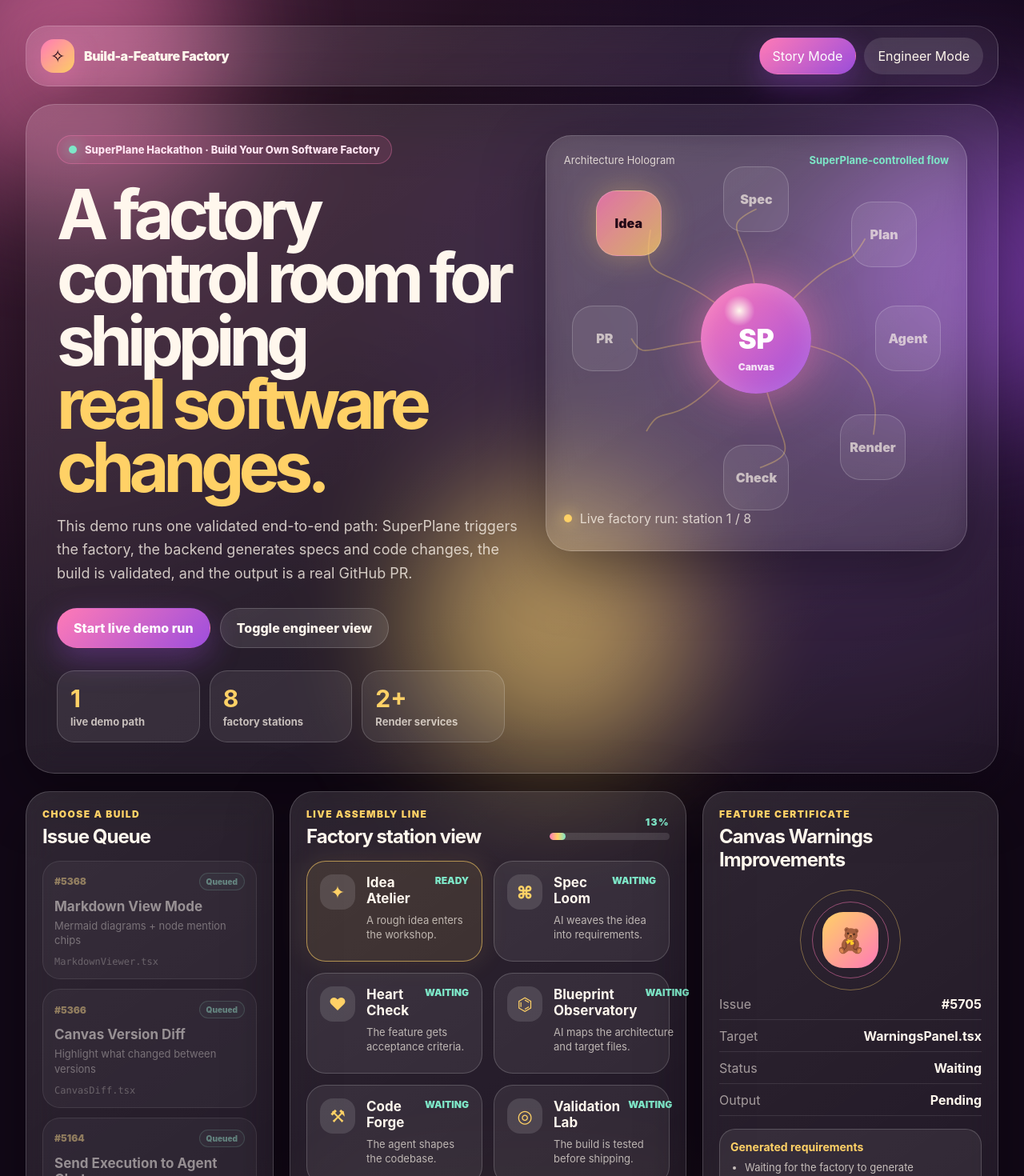
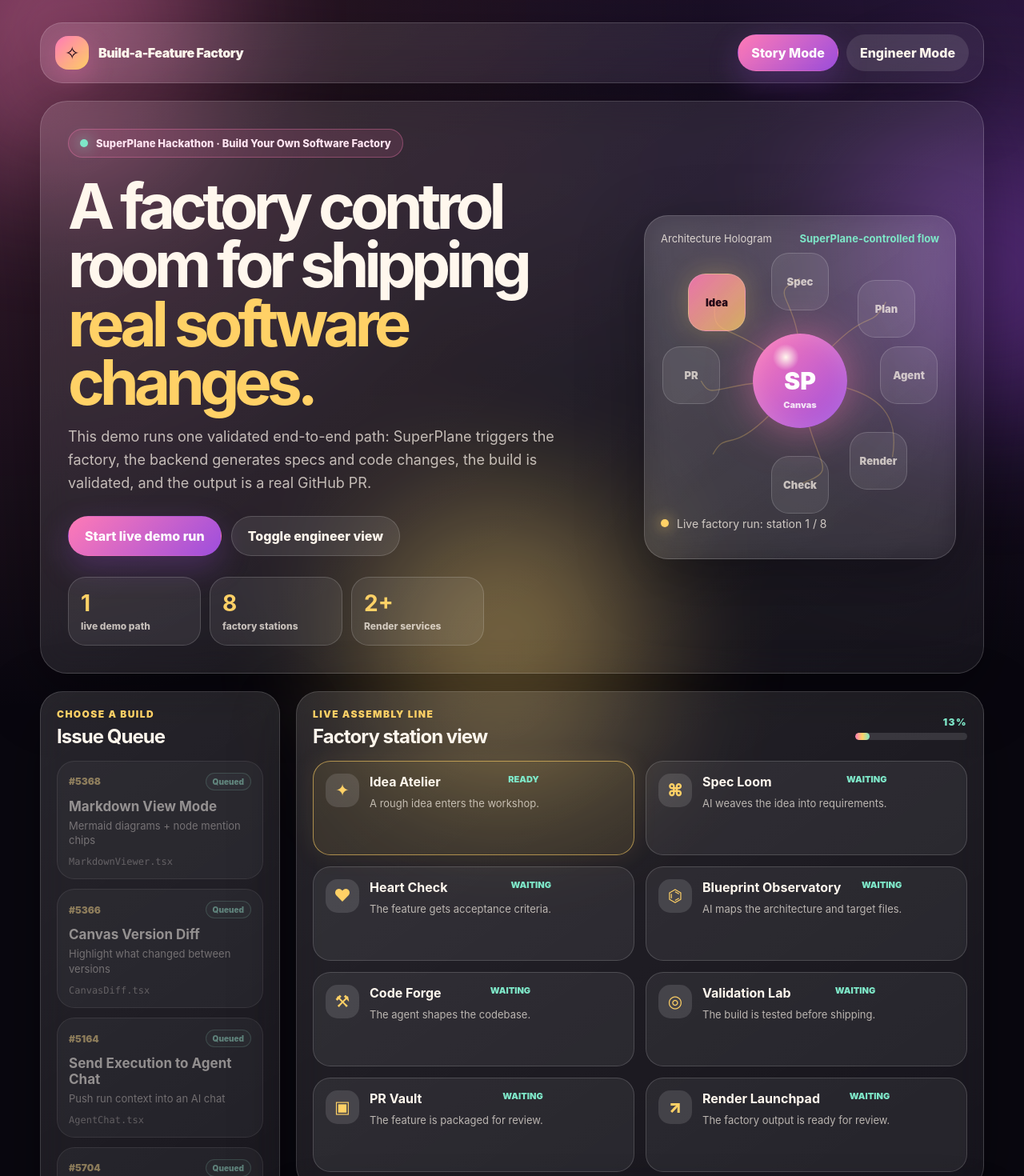
Before and after one commit to march-M-R/build-a-feature-factory, a React (Vite) app in the folder frontend/: page / in a window 1280 px wide. Shown: the top 1470 px of the page at 80% size. Built offline with nearby package versions, Linux system fonts and the light colour scheme; no server answers.

Commit message:
Fix dashboard layout for judging

```diff
--- a/frontend/src/App.css
+++ b/frontend/src/App.css
@@ -3,22 +3,28 @@
     Inter, ui-sans-serif, system-ui, -apple-system, BlinkMacSystemFont, "Segoe UI",
     sans-serif;
   color: #fff7ed;
-  background: #120817;
+  background: #09070f;
   font-synthesis: none;
   text-rendering: optimizeLegibility;
   -webkit-font-smoothing: antialiased;
+
   --pink: #ff7ab6;
   --gold: #ffd166;
   --violet: #9d4edd;
   --mint: #7ee7c8;
-  --ink: #120817;
+  --bg: #09070f;
   --panel: rgba(255, 255, 255, 0.08);
-  --panel-strong: rgba(255, 255, 255, 0.13);
-  --line: rgba(255, 255, 255, 0.18);
+  --panel-strong: rgba(255, 255, 255, 0.12);
+  --line: rgba(255, 255, 255, 0.16);
+  --text-soft: rgba(255, 247, 237, 0.72);
 }
 
 * {
   box-sizing: border-box;
+}
+
+html {
+  background: var(--bg);
 }
 
 body {
@@ -26,10 +32,10 @@
   min-width: 320px;
   min-height: 100vh;
   background:
-    radial-gradient(circle at top left, rgba(255, 122, 182, 0.25), transparent 35%),
-    radial-gradient(circle at 80% 20%, rgba(157, 78, 221, 0.3), transparent 30%),
-    radial-gradient(circle at 50% 100%, rgba(255, 209, 102, 0.18), transparent 35%),
-    #120817;
+    radial-gradient(circle at top left, rgba(255, 122, 182, 0.22), transparent 32%),
+    radial-gradient(circle at top right, rgba(157, 78, 221, 0.22), transparent 30%),
+    radial-gradient(circle at bottom, rgba(255, 209, 102, 0.14), transparent 35%),
+    var(--bg);
 }
 
 button {
@@ -37,21 +43,17 @@
 }
 
 .app {
+  min-height: 100vh;
+  padding: 28px;
   position: relative;
-  min-height: 100vh;
-  overflow: hidden;
-  padding: 32px;
-}
-
-.noise,
-.aurora {
-  position: fixed;
-  pointer-events: none;
+  overflow-x: hidden;
 }
 
 .noise {
+  position: fixed;
   inset: 0;
-  opacity: 0.12;
+  pointer-events: none;
+  opacity: 0.08;
   background-image:
     linear-gradient(rgba(255, 255, 255, 0.04) 1px, transparent 1px),
     linear-gradient(90deg, rgba(255, 255, 255, 0.04) 1px, transparent 1px);
@@ -59,35 +61,37 @@
 }
 
 .aurora {
+  position: fixed;
   width: 360px;
   height: 360px;
-  filter: blur(80px);
-  opacity: 0.6;
   border-radius: 999px;
+  filter: blur(90px);
+  opacity: 0.42;
+  pointer-events: none;
 }
 
 .aurora-a {
-  top: -120px;
-  left: -80px;
-  background: #ff7ab6;
+  top: -140px;
+  left: -100px;
+  background: var(--pink);
 }
 
 .aurora-b {
-  right: -120px;
   top: 160px;
-  background: #9d4edd;
+  right: -140px;
+  background: var(--violet);
 }
 
 .aurora-c {
-  bottom: -160px;
-  left: 40%;
-  background: #ffd166;
+  bottom: -180px;
+  left: 35%;
+  background: var(--gold);
 }
 
 .shell {
   position: relative;
   z-index: 1;
-  max-width: 1480px;
+  width: min(1180px, 100%);
   margin: 0 auto;
 }
 
@@ -98,8 +102,12 @@
 .story-card,
 .hologram-card {
   border: 1px solid var(--line);
-  background: linear-gradient(145deg, rgba(255, 255, 255, 0.12), rgba(255, 255, 255, 0.055));
-  box-shadow: 0 24px 80px rgba(0, 0, 0, 0.35);
+  background: linear-gradient(
+    145deg,
+    rgba(255, 255, 255, 0.12),
+    rgba(255, 255, 255, 0.055)
+  );
+  box-shadow: 0 24px 80px rgba(0, 0, 0, 0.34);
   backdrop-filter: blur(18px);
 }
 
@@ -111,6 +119,7 @@
   align-items: center;
   justify-content: space-between;
   margin-bottom: 22px;
+  gap: 14px;
 }
 
 .brand {
@@ -130,24 +139,26 @@
   background: linear-gradient(135deg, var(--pink), var(--gold));
   color: #200819;
   font-size: 22px;
-  box-shadow: 0 12px 32px rgba(255, 122, 182, 0.35);
+  box-shadow: 0 12px 32px rgba(255, 122, 182, 0.32);
 }
 
 .nav-pills {
   display: flex;
   gap: 10px;
+  flex-wrap: wrap;
 }
 
 .nav-pills button,
 .hero-buttons button,
 .launch-buttons button {
-  border: 0;
+  border: 1px solid transparent;
   border-radius: 999px;
   padding: 12px 16px;
   cursor: pointer;
   color: #fff7ed;
-  background: rgba(255, 255, 255, 0.12);
-  border: 1px solid transparent;
+  background: rgba(255, 255, 255, 0.11);
+  transition: 0.18s ease;
+  font-weight: 800;
 }
 
 .nav-pills button.active,
@@ -155,7 +166,7 @@
 .launch-buttons button:first-child {
   background: linear-gradient(135deg, var(--pink), var(--violet));
   color: white;
-  box-shadow: 0 14px 38px rgba(157, 78, 221, 0.35);
+  box-shadow: 0 14px 38px rgba(157, 78, 221, 0.28);
 }
 
 .nav-pills button:hover,
@@ -165,11 +176,12 @@
 }
 
 .hero {
-  border-radius: 36px;
-  padding: 38px;
+  border-radius: 34px;
+  padding: 34px;
   display: grid;
-  grid-template-columns: minmax(0, 1.05fr) minmax(360px, 0.95fr);
+  grid-template-columns: minmax(0, 1fr) 390px;
   gap: 28px;
+  align-items: center;
   margin-bottom: 22px;
 }
 
@@ -183,7 +195,7 @@
   background: rgba(255, 122, 182, 0.12);
   padding: 9px 14px;
   border-radius: 999px;
-  font-weight: 800;
+  font-weight: 850;
   font-size: 13px;
 }
 
@@ -196,11 +208,11 @@
 }
 
 h1 {
-  max-width: 780px;
   margin: 24px 0 16px;
-  font-size: clamp(44px, 7vw, 86px);
-  line-height: 0.92;
-  letter-spacing: -0.08em;
+  font-size: clamp(42px, 7vw, 78px);
+  line-height: 0.94;
+  letter-spacing: -0.075em;
+  max-width: 720px;
 }
 
 h1 span {
@@ -209,60 +221,59 @@
 }
 
 .hero-subtitle {
-  max-width: 660px;
-  color: rgba(255, 247, 237, 0.78);
+  max-width: 650px;
+  color: var(--text-soft);
   font-size: 18px;
-  line-height: 1.65;
+  line-height: 1.6;
 }
 
 .hero-buttons {
   display: flex;
   gap: 12px;
   flex-wrap: wrap;
-  margin-top: 28px;
+  margin-top: 26px;
 }
 
 .hero-buttons button {
   padding: 14px 20px;
-  font-weight: 850;
 }
 
 .hero-buttons .secondary {
-  background: rgba(255, 255, 255, 0.1);
+  background: rgba(255, 255, 255, 0.09);
   border-color: var(--line);
 }
 
 .hero-stats {
   display: grid;
-  grid-template-columns: repeat(3, minmax(0, 1fr));
-  gap: 12px;
-  margin-top: 28px;
-  max-width: 560px;
+  grid-template-columns: repeat(3, 1fr);
+  gap: 11px;
+  margin-top: 26px;
+  max-width: 520px;
 }
 
 .hero-stats div {
   border: 1px solid var(--line);
-  background: rgba(255, 255, 255, 0.08);
+  background: rgba(255, 255, 255, 0.075);
   border-radius: 22px;
-  padding: 16px;
+  padding: 15px;
 }
 
 .hero-stats strong {
   display: block;
-  font-size: 30px;
+  font-size: 28px;
   color: var(--gold);
 }
 
 .hero-stats span {
-  color: rgba(255, 247, 237, 0.72);
-  font-size: 13px;
-  font-weight: 750;
+  color: var(--text-soft);
+  font-size: 12px;
+  font-weight: 800;
 }
 
 .hologram-card {
-  min-height: 520px;
-  border-radius: 32px;
-  padding: 22px;
+  min-height: 430px;
+  border-radius: 30px;
+  padding: 20px;
   position: relative;
   overflow: hidden;
 }
@@ -281,15 +292,15 @@
 
 .holo-visual {
   position: relative;
-  height: 430px;
+  height: 340px;
 }
 
 .core-planet {
   position: absolute;
   inset: 50% auto auto 50%;
   transform: translate(-50%, -50%);
-  width: 138px;
-  height: 138px;
+  width: 118px;
+  height: 118px;
   border-radius: 50%;
   display: grid;
   place-items: center;
@@ -297,78 +308,83 @@
     radial-gradient(circle at 35% 25%, #fff7ed, transparent 14%),
     linear-gradient(135deg, var(--pink), var(--violet));
   box-shadow:
-    0 0 60px rgba(255, 122, 182, 0.65),
-    inset 0 0 30px rgba(255, 255, 255, 0.18);
+    0 0 54px rgba(255, 122, 182, 0.55),
+    inset 0 0 30px rgba(255, 255, 255, 0.16);
   z-index: 3;
   color: white;
-  font-size: 34px;
+  font-size: 30px;
   font-weight: 950;
 }
 
 .core-planet small {
   position: absolute;
-  bottom: 26px;
-  font-size: 12px;
+  bottom: 22px;
+  font-size: 11px;
   opacity: 0.82;
 }
 
 .holo-node {
   position: absolute;
-  width: 82px;
-  height: 82px;
+  width: 72px;
+  height: 72px;
   display: grid;
   place-items: center;
-  border-radius: 26px;
+  border-radius: 22px;
   border: 1px solid var(--line);
   background: rgba(255, 255, 255, 0.08);
-  color: rgba(255, 247, 237, 0.65);
+  color: rgba(255, 247, 237, 0.7);
   font-weight: 900;
   z-index: 2;
+  font-size: 13px;
 }
 
 .holo-node.lit {
-  background: linear-gradient(135deg, rgba(255, 122, 182, 0.8), rgba(255, 209, 102, 0.75));
+  background: linear-gradient(
+    135deg,
+    rgba(255, 122, 182, 0.88),
+    rgba(255, 209, 102, 0.76)
+  );
   color: #230817;
-  box-shadow: 0 0 38px rgba(255, 209, 102, 0.35);
+  box-shadow: 0 0 34px rgba(255, 209, 102, 0.28);
 }
 
 .node-1 {
-  top: 30px;
-  left: 40px;
+  top: 36px;
+  left: 34px;
 }
 
 .node-2 {
-  top: 0;
+  top: 10px;
   left: 50%;
   transform: translateX(-50%);
 }
 
 .node-3 {
   top: 44px;
-  right: 40px;
+  right: 30px;
 }
 
 .node-4 {
-  top: 50%;
-  right: 10px;
+  top: 48%;
+  right: 2px;
   transform: translateY(-50%);
 }
 
 .node-5 {
-  bottom: 0;
+  bottom: 4px;
   left: 50%;
   transform: translateX(-50%);
 }
 
 .node-6 {
-  top: 50%;
-  left: 10px;
+  top: 48%;
+  left: 2px;
   transform: translateY(-50%);
 }
 
 .node-7 {
-  bottom: 38px;
-  right: 54px;
+  bottom: 34px;
+  right: 40px;
 }
 
 .holo-lines {
@@ -377,7 +393,7 @@
   width: 100%;
   height: 100%;
   fill: none;
-  stroke: rgba(255, 209, 102, 0.35);
+  stroke: rgba(255, 209, 102, 0.28);
   stroke-width: 2;
 }
 
@@ -386,6 +402,7 @@
   align-items: center;
   gap: 10px;
   color: rgba(255, 247, 237, 0.76);
+  font-size: 14px;
 }
 
 .caption-dot {
@@ -398,14 +415,15 @@
 
 .main-grid {
   display: grid;
-  grid-template-columns: 310px minmax(0, 1fr) 370px;
+  grid-template-columns: 300px minmax(0, 1fr);
   gap: 20px;
   align-items: start;
 }
 
 .panel {
-  border-radius: 30px;
+  border-radius: 28px;
   padding: 20px;
+  min-width: 0;
 }
 
 .panel-heading {
@@ -416,7 +434,7 @@
   display: block;
   color: var(--gold);
   font-size: 12px;
-  font-weight: 900;
+  font-weight: 950;
   text-transform: uppercase;
   letter-spacing: 0.12em;
 }
@@ -434,6 +452,10 @@
   align-items: center;
 }
 
+.issue-dock {
+  grid-row: span 2;
+}
+
 .issue-stack {
   display: grid;
   gap: 12px;
@@ -443,19 +465,19 @@
   width: 100%;
   text-align: left;
   border: 1px solid var(--line);
-  background: rgba(255, 255, 255, 0.08);
+  background: rgba(255, 255, 255, 0.075);
   color: #fff7ed;
   border-radius: 22px;
   padding: 14px;
   cursor: pointer;
-  transition: 0.2s ease;
+  transition: 0.18s ease;
 }
 
 .issue-ticket:hover,
 .issue-ticket.selected {
   transform: translateY(-2px);
   border-color: rgba(255, 209, 102, 0.55);
-  background: rgba(255, 209, 102, 0.1);
+  background: rgba(255, 209, 102, 0.105);
   box-shadow: 0 16px 36px rgba(0, 0, 0, 0.25);
 }
 
@@ -505,14 +527,15 @@
   color: rgba(255, 247, 237, 0.55);
   font-size: 12px;
   font-family: ui-monospace, SFMono-Regular, Menlo, Monaco, Consolas, monospace;
+  overflow-wrap: anywhere;
 }
 
 .factory-floor {
-  min-height: 640px;
+  min-height: 0;
 }
 
 .progress-mini {
-  min-width: 150px;
+  min-width: 140px;
 }
 
 .progress-mini span {
@@ -544,23 +567,24 @@
 }
 
 .stage-card {
-  min-height: 126px;
+  min-height: 118px;
   border: 1px solid var(--line);
-  border-radius: 24px;
-  padding: 16px;
+  border-radius: 22px;
+  padding: 15px;
   display: flex;
-  gap: 14px;
-  background: rgba(255, 255, 255, 0.07);
+  gap: 13px;
+  background: rgba(255, 255, 255, 0.065);
+  min-width: 0;
 }
 
 .stage-card.active {
-  border-color: rgba(255, 209, 102, 0.6);
+  border-color: rgba(255, 209, 102, 0.58);
   background: rgba(255, 209, 102, 0.1);
-  box-shadow: 0 0 34px rgba(255, 209, 102, 0.12);
+  box-shadow: 0 0 30px rgba(255, 209, 102, 0.1);
 }
 
 .stage-card.done {
-  border-color: rgba(126, 231, 200, 0.55);
+  border-color: rgba(126, 231, 200, 0.52);
   background: rgba(126, 231, 200, 0.08);
 }
 
@@ -570,15 +594,15 @@
 }
 
 .stage-symbol {
-  flex: 0 0 44px;
-  width: 44px;
-  height: 44px;
+  flex: 0 0 42px;
+  width: 42px;
+  height: 42px;
   display: grid;
   place-items: center;
-  border-radius: 16px;
+  border-radius: 15px;
   background: rgba(255, 255, 255, 0.12);
   color: var(--gold);
-  font-size: 22px;
+  font-size: 21px;
   font-weight: 950;
 }
 
@@ -591,14 +615,15 @@
 
 .stage-title h3 {
   margin: 0;
-  font-size: 17px;
+  font-size: 16px;
 }
 
 .stage-title span {
   color: var(--mint);
-  font-size: 12px;
+  font-size: 11px;
   font-weight: 900;
   text-transform: uppercase;
+  white-space: nowrap;
 }
 
 .stage-card p {
@@ -609,39 +634,38 @@
 }
 
 .certificate {
-  position: sticky;
-  top: 20px;
+  grid-column: 2;
 }
 
 .certificate-orb {
   position: relative;
-  height: 140px;
+  height: 110px;
   display: grid;
   place-items: center;
 }
 
 .orb-ring {
   position: absolute;
-  width: 126px;
-  height: 126px;
+  width: 106px;
+  height: 106px;
   border: 1px solid rgba(255, 209, 102, 0.4);
   border-radius: 50%;
 }
 
 .orb-ring.second {
-  width: 96px;
-  height: 96px;
+  width: 80px;
+  height: 80px;
   border-color: rgba(255, 122, 182, 0.5);
 }
 
 .orb-center {
-  width: 70px;
-  height: 70px;
+  width: 62px;
+  height: 62px;
   display: grid;
   place-items: center;
-  border-radius: 26px;
+  border-radius: 22px;
   background: linear-gradient(135deg, var(--gold), var(--pink));
-  font-size: 30px;
+  font-size: 27px;
 }
 
 .certificate-list {
@@ -664,13 +688,14 @@
 
 .certificate-list strong {
   text-align: right;
+  overflow-wrap: anywhere;
 }
 
 .generated-card {
   border: 1px solid var(--line);
   border-radius: 20px;
   padding: 13px;
-  background: rgba(255, 255, 255, 0.07);
+  background: rgba(255, 255, 255, 0.065);
   margin-top: 12px;
 }
 
@@ -702,7 +727,7 @@
 
 .bottom-strip {
   display: grid;
-  grid-template-columns: 1.25fr 0.75fr;
+  grid-template-columns: minmax(0, 1.2fr) minmax(280px, 0.8fr);
   gap: 20px;
   margin-top: 20px;
 }
@@ -750,6 +775,7 @@
   white-space: pre-wrap;
   font-size: 13px;
   line-height: 1.55;
+  overflow-x: auto;
 }
 
 .story-card {
@@ -771,15 +797,23 @@
   color: rgba(255, 247, 237, 0.82);
 }
 
-@media (max-width: 1180px) {
-  .hero,
-  .main-grid,
-  .bottom-strip {
+@media (max-width: 1050px) {
+  .hero {
     grid-template-columns: 1fr;
   }
 
+  .main-grid {
+    grid-template-columns: 1fr;
+  }
+
+  .issue-dock,
   .certificate {
-    position: static;
+    grid-column: auto;
+    grid-row: auto;
+  }
+
+  .bottom-strip {
+    grid-template-columns: 1fr;
   }
 }
 
@@ -811,28 +845,34 @@
     padding: 24px;
   }
 
+  h1 {
+    font-size: clamp(42px, 14vw, 64px);
+  }
+
+  .hero-stats,
+  .stage-runway,
+  .launch-buttons {
+    grid-template-columns: 1fr;
+  }
+
   .hologram-card {
-    min-height: 420px;
+    min-height: 390px;
   }
 
   .holo-visual {
-    height: 330px;
+    height: 300px;
   }
 
   .core-planet {
-    width: 110px;
-    height: 110px;
+    width: 96px;
+    height: 96px;
+    font-size: 26px;
   }
 
   .holo-node {
-    width: 68px;
-    height: 68px;
-    font-size: 12px;
-  }
-
-  .stage-runway,
-  .hero-stats,
-  .launch-buttons {
-    grid-template-columns: 1fr;
+    width: 62px;
+    height: 62px;
+    font-size: 11px;
+    border-radius: 19px;
   }
 }
```
